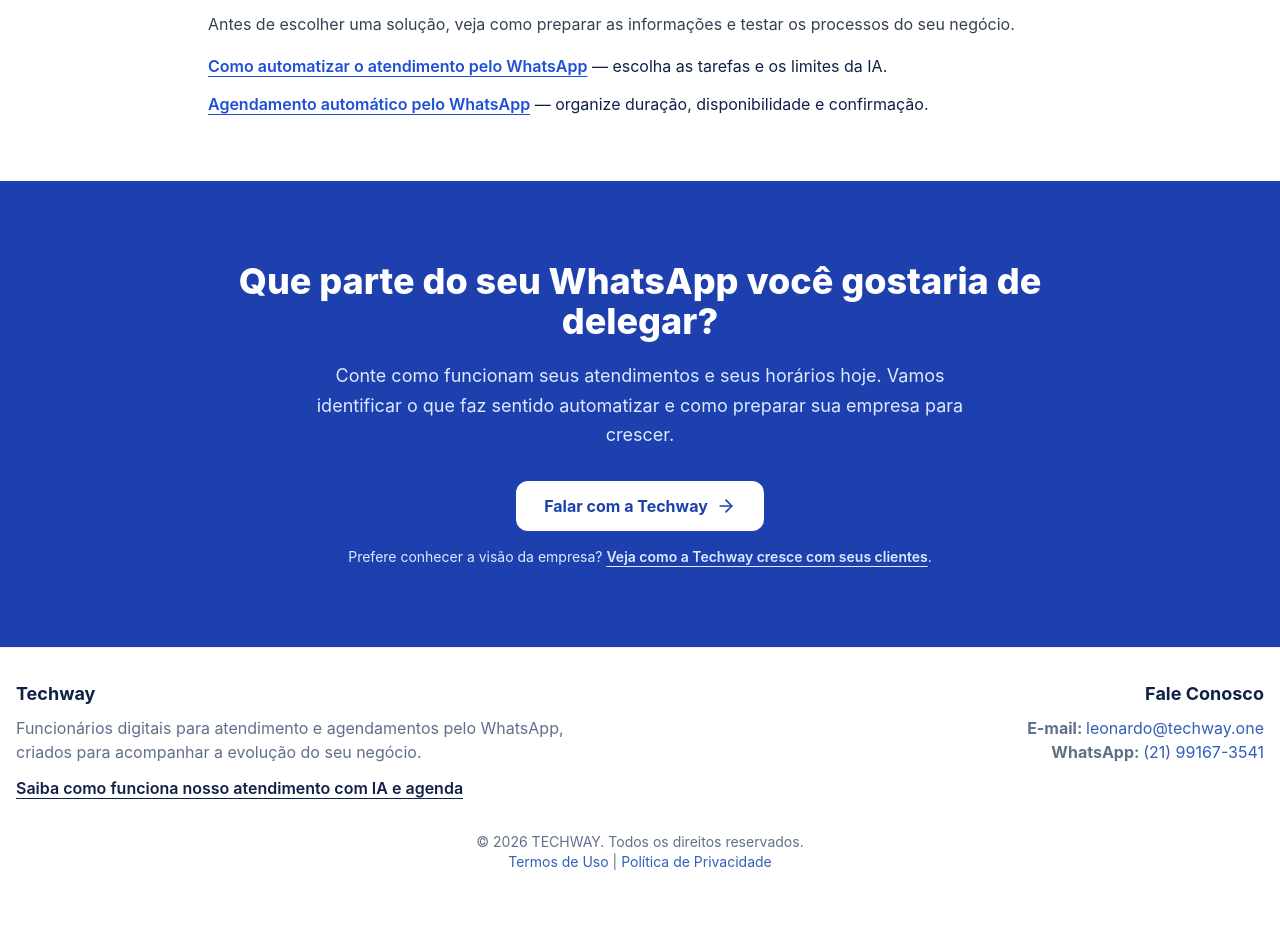
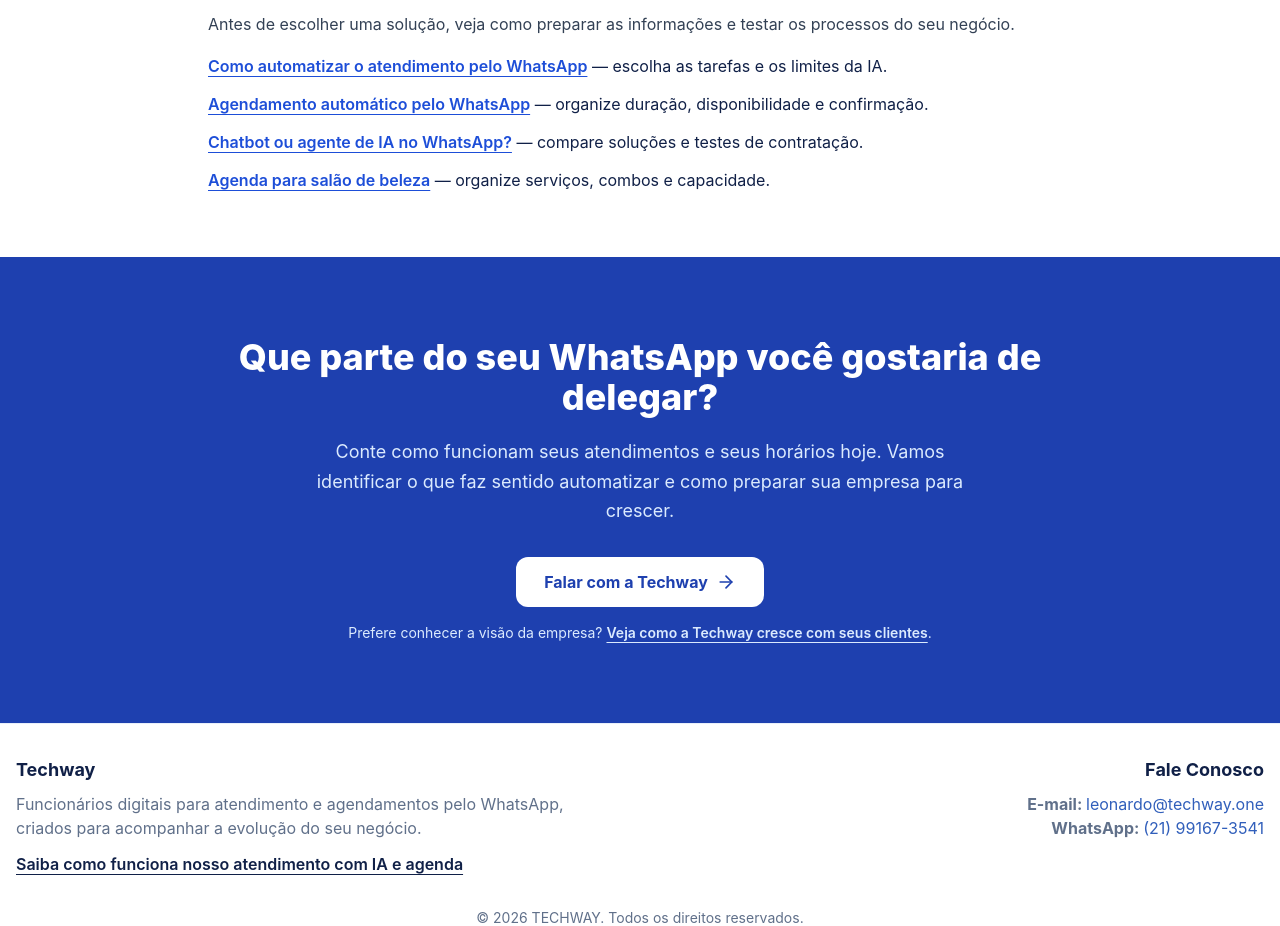
Before and after one commit to Techwayteam/techway-site, a Next.js app: page /atendimento-agendamentos-whatsapp in a window 1280 px wide. Shown: the part 3780-4706 px from the top of the page. Before the commit the page ends 4684 px from the top, so only its background shows below. Built offline with nearby package versions, Linux system fonts and the light colour scheme.

Commit message:
feat(editorial D/V): pages/atendimento-agendamentos-whatsapp.tsx

```diff
--- a/pages/atendimento-agendamentos-whatsapp.tsx
+++ b/pages/atendimento-agendamentos-whatsapp.tsx
@@ -259,6 +259,8 @@ export default function AtendimentoEAgendamentos() {
             <p className="mt-4 leading-relaxed text-slate-700">Antes de escolher uma solução, veja como preparar as informações e testar os processos do seu negócio.</p>
             <p className="mt-4 leading-relaxed"><Link className="font-semibold text-blue-700 underline underline-offset-4" href="/blog/como-automatizar-atendimento-whatsapp">Como automatizar o atendimento pelo WhatsApp</Link> — escolha as tarefas e os limites da IA.</p>
             <p className="mt-3 leading-relaxed"><Link className="font-semibold text-blue-700 underline underline-offset-4" href="/blog/agendamento-automatico-whatsapp">Agendamento automático pelo WhatsApp</Link> — organize duração, disponibilidade e confirmação.</p>
+            <p className="mt-3 leading-relaxed"><Link className="font-semibold text-blue-700 underline underline-offset-4" href="/blog/chatbot-ou-agente-de-ia-whatsapp">Chatbot ou agente de IA no WhatsApp?</Link> — compare soluções e testes de contratação.</p>
+            <p className="mt-3 leading-relaxed"><Link className="font-semibold text-blue-700 underline underline-offset-4" href="/blog/agenda-para-salao-de-beleza">Agenda para salão de beleza</Link> — organize serviços, combos e capacidade.</p>
           </div>
         </section>
 
```
